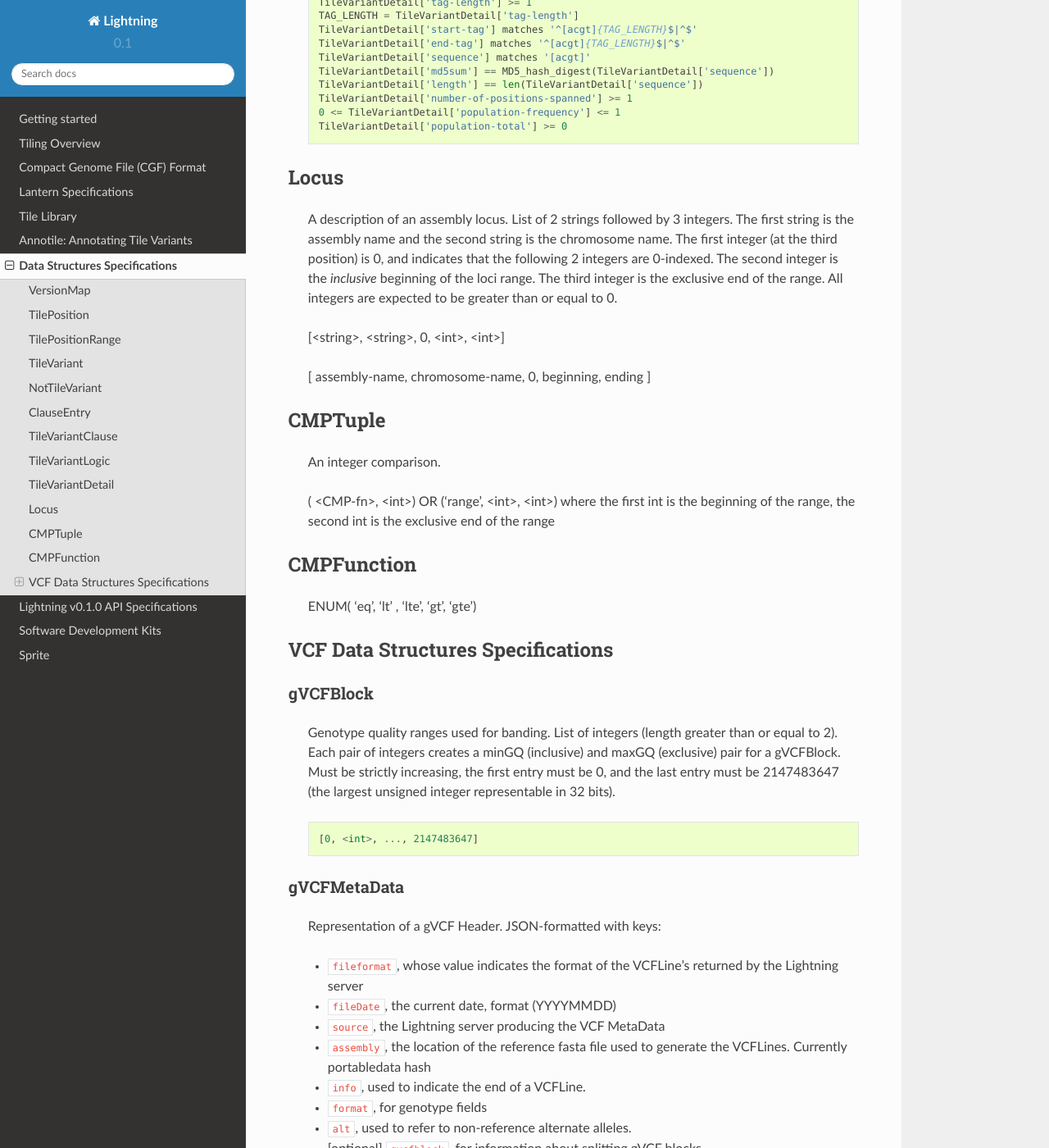
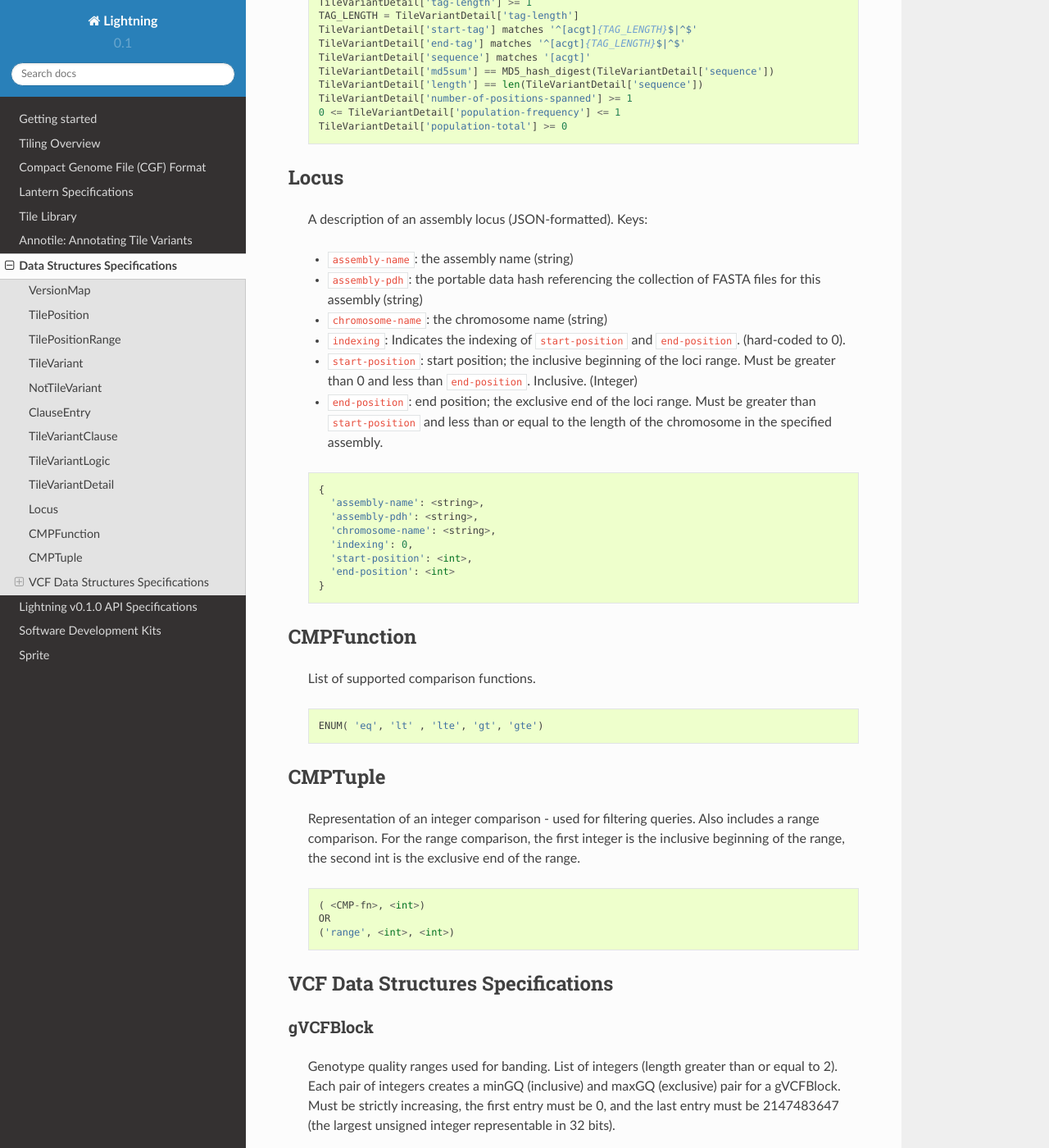
Before and after one commit to arvados/lightning-server-legacy, a Sphinx documentation site: the page built from docs/data_structures/index.txt, in a window 1280 px wide and 1400 px high, scrolled down 3689 px. Shown: the whole window at 82% size. Built offline with Sphinx 7.4.7 and the Read the Docs theme 2.0.0, drawn with Linux system fonts in a browser that asks for light colours.

Commit message:
Finished documenting 3 requirements.

```diff
--- a/docs/data_structures/index.txt
+++ b/docs/data_structures/index.txt
@@ -227,32 +227,56 @@ TileVariantDetail
 Locus
 ------
 
-    A description of an assembly locus. List of 2 strings followed by 3 integers.
-    The first string is the assembly name and the second string is the chromosome
-    name. The first integer (at the third position) is 0, and indicates that the
-    following 2 integers are 0-indexed. The second integer is the *inclusive*
-    beginning of the loci range. The third integer is the exclusive end of the
-    range. All integers are expected to be greater than or equal to 0.
+    A description of an assembly locus (JSON-formatted). Keys:
 
-    [<string>, <string>, 0, <int>, <int>]
+    * ``assembly-name``: the assembly name (string)
+    * ``assembly-pdh``: the portable data hash referencing the collection
+      of FASTA files for this assembly (string)
+    * ``chromosome-name``: the chromosome name (string)
+    * ``indexing``: Indicates the indexing of ``start-position`` and ``end-position``.
+      (hard-coded to 0).
+    * ``start-position``: start position; the inclusive beginning of the loci range.
+      Must be greater than 0 and less than ``end-position``. Inclusive. (Integer)
+    * ``end-position``: end position; the exclusive end of the loci range. Must be
+      greater than ``start-position`` and less than or equal to the length of the
+      chromosome in the specified assembly.
 
-    [ assembly-name, chromosome-name, 0, beginning, ending ]
+    ::
+
+        {
+          'assembly-name': <string>,
+          'assembly-pdh': <string>,
+          'chromosome-name': <string>,
+          'indexing': 0,
+          'start-position': <int>,
+          'end-position': <int>
+        }
+
+.. _CMP-function-data-structure:
+
+CMPFunction
+------------
+    List of supported comparison functions.
+
+    ::
+
+      ENUM( 'eq', 'lt' , 'lte', 'gt', 'gte')
 
 .. _CMP-tuple-data-structure:
 
 CMPTuple
 ---------
 
-    An integer comparison.
+    Representation of an integer comparison - used for filtering queries. Also
+    includes a range comparison. For the range comparison, the first integer is
+    the inclusive beginning of the range, the second int is the exclusive end of
+    the range.
 
-    ( <CMP-fn>, <int>) OR ('range', <int>, <int>) where the first int is the beginning of the range, the second int is the exclusive end of the range
+    ::
 
-.. _CMP-function-data-structure:
-
-CMPFunction
-------------
-
-    ENUM( 'eq', 'lt' , 'lte', 'gt', 'gte')
+      ( <CMP-fn>, <int>)
+      OR
+      ('range', <int>, <int>)
 
 
 VCF Data Structures Specifications
```
